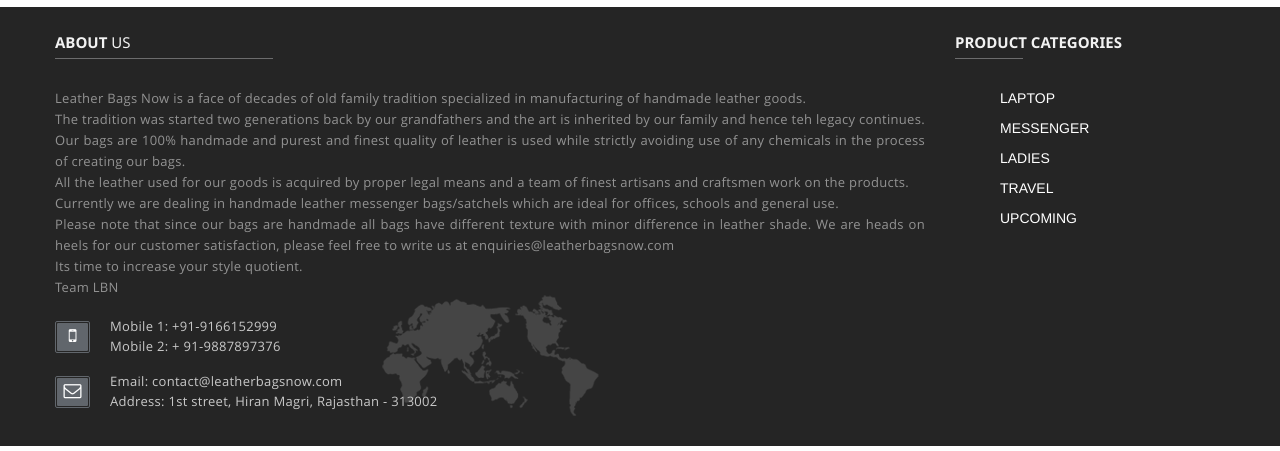
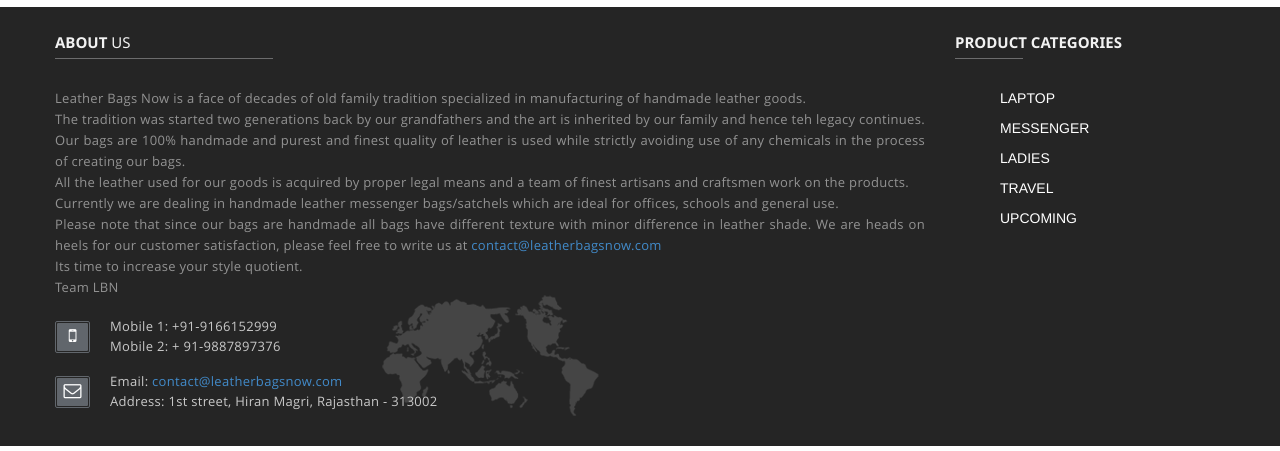
Before and after one commit to GKMIT/leather_bags_now, a PHP site: page /index.php in a window 1280 px wide. Shown: the part 1123-1574 px from the top of the page. Run offline with PHP 8.4, Linux system fonts and the light colour scheme.

Commit message:
footer email link

```diff
--- a/footer.php
+++ b/footer.php
@@ -9,12 +9,12 @@
 					<p>Our bags are 100% handmade and purest and finest quality of leather is used while strictly avoiding use of any chemicals in the process of creating our bags.</p>
 					<p>All the leather used for our goods is acquired by proper legal means and a team of finest artisans and craftsmen work on the products.</p>
 					<p>Currently we are dealing in handmade leather messenger bags/satchels which are ideal for offices, schools and general use.</p>
-					<p>Please note that since our bags are handmade all bags have different texture with minor difference in leather shade. We are heads on heels for our customer satisfaction, please feel free to write us at enquiries@leatherbagsnow.com</p>
+					<p>Please note that since our bags are handmade all bags have different texture with minor difference in leather shade. We are heads on heels for our customer satisfaction, please feel free to write us at <a href="mailto:contact@leatherbagsnow.com">contact@leatherbagsnow.com</a></p>
 					<p>Its time to increase your style quotient.</p>
 					<p>Team LBN</p>
 					<ul>
 						<li><span><i class="fa fa-mobile"></i></span><p>Mobile 1:   +91-9166152999</p><p>Mobile 2:        + 91-9887897376	</p></li>
-						<li><span><i class="fa fa-envelope-o"></i></span><p>Email:       contact@leatherbagsnow.com</p><p>Address:   1st street, Hiran Magri, Rajasthan - 313002</p></li>
+						<li><span><i class="fa fa-envelope-o"></i></span><p>Email:       <a href="mailto:contact@leatherbagsnow.com">contact@leatherbagsnow.com</a></p><p>Address:   1st street, Hiran Magri, Rajasthan - 313002</p></li>
 					</ul>
 				</div>
 			</div>
```
